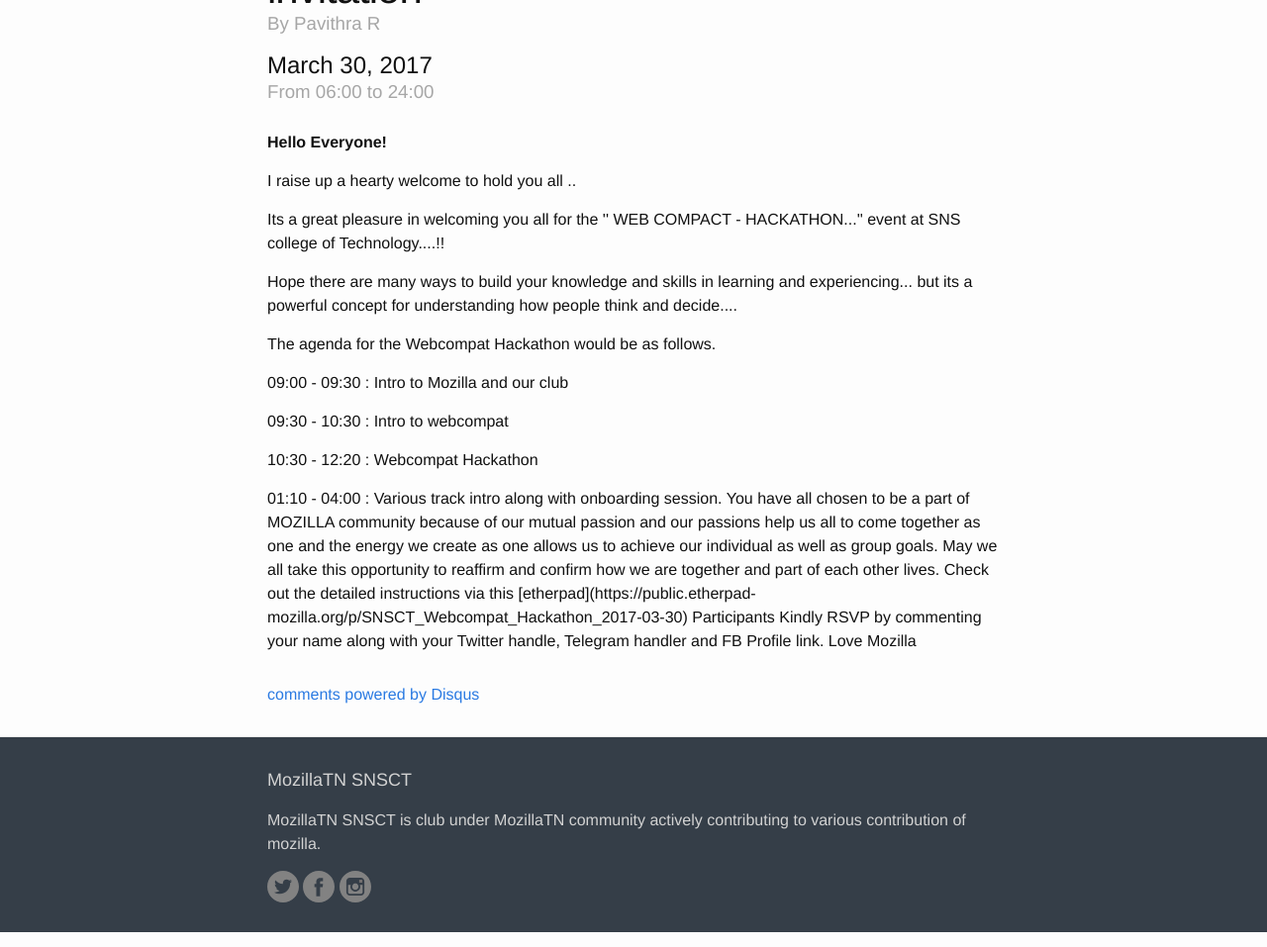
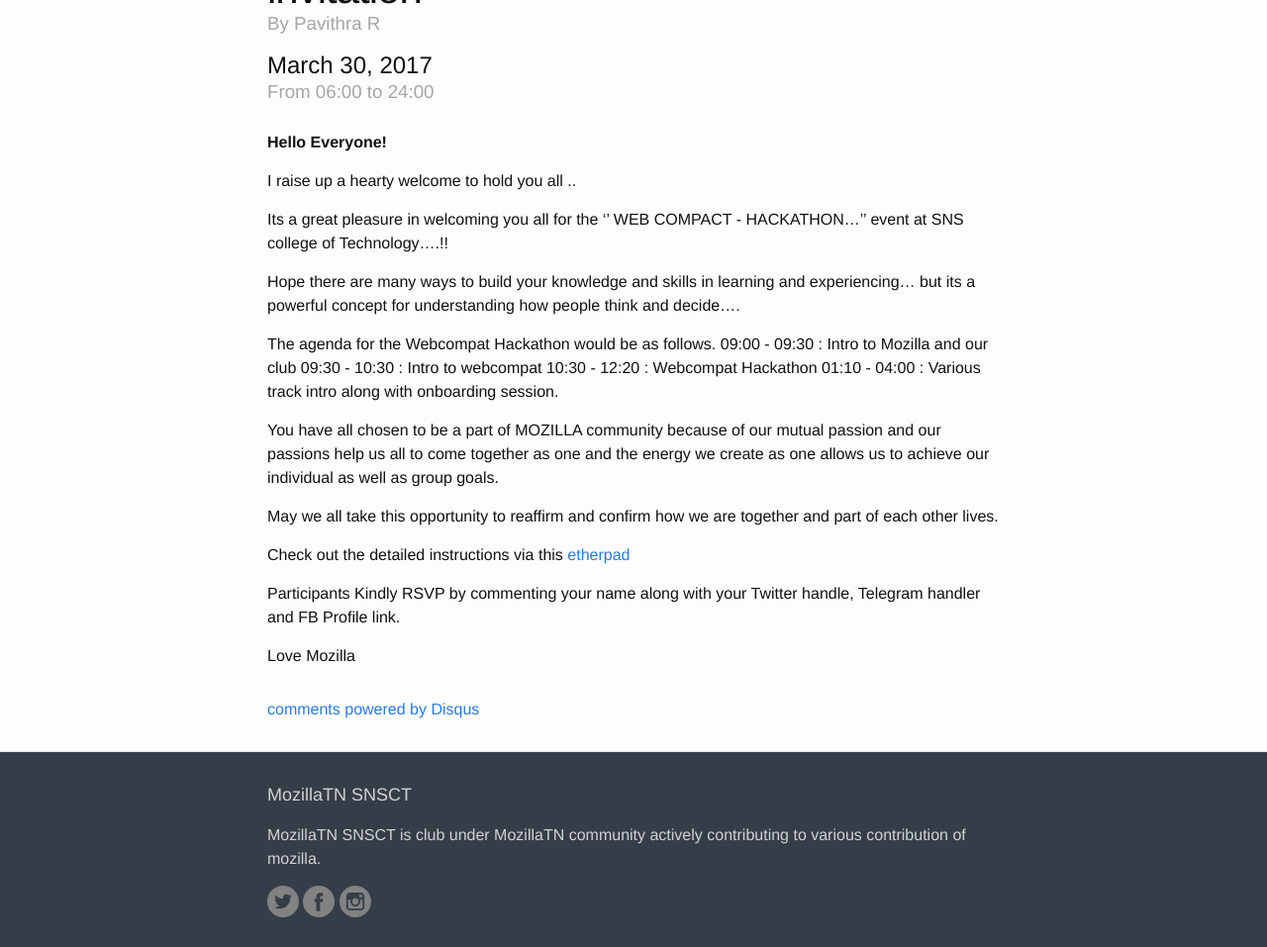
Before and after one commit to MozillaTN/snsct, a Jekyll site: the page built from docs/_posts/2017-03-30-Call-for-Webcompat-Hackathon.md, in a window 1280 px wide, cut to the strip 487-1444 px from the top of the page. Shown: the whole strip at 99% size. Built offline with Jekyll 4.4.1, drawn with Linux system fonts in a browser that asks for light colours; comment, search, counter and statistics services are not loaded.

Commit message:
Update 2017-03-30-Call-for-Webcompat-Hackathon.md

```diff
--- a/docs/_posts/2017-03-30-Call-for-Webcompat-Hackathon.md
+++ b/docs/_posts/2017-03-30-Call-for-Webcompat-Hackathon.md
@@ -17,15 +17,17 @@
 
 **Hello Everyone!**
 
-<p>I raise up a hearty welcome to hold you all .. </p>
+I raise up a hearty welcome to hold you all ..
 
-<p>Its a great pleasure in welcoming you all for the '' WEB COMPACT - HACKATHON...''  event at SNS college of Technology....!! </p>
-<p>Hope there are many ways to build your knowledge and skills in learning and experiencing... but its a powerful concept for understanding how people think and decide....</p>
-<p>The agenda for the Webcompat Hackathon would be as follows.</p>
-<p>09:00 - 09:30 : Intro to Mozilla and our club </p>
-<p>09:30 - 10:30 : Intro to webcompat</p>
-<p>10:30 - 12:20 : Webcompat Hackathon</p>
-<p>01:10 - 04:00 : Various track intro along with onboarding session.
+Its a great pleasure in welcoming you all for the '' WEB COMPACT - HACKATHON...''  event at SNS college of Technology....!!
+
+Hope there are many ways to build your knowledge and skills in learning and experiencing... but its a powerful concept for understanding how people think and decide....
+
+The agenda for the Webcompat Hackathon would be as follows.
+09:00 - 09:30 : Intro to Mozilla and our club
+09:30 - 10:30 : Intro to webcompat
+10:30 - 12:20 : Webcompat Hackathon
+01:10 - 04:00 : Various track intro along with onboarding session.
 
 You have all chosen to be a part of MOZILLA  community because of our mutual passion and our passions help us all to come together as one and the energy we create as one allows us to achieve our individual as well as group goals.
 
```
